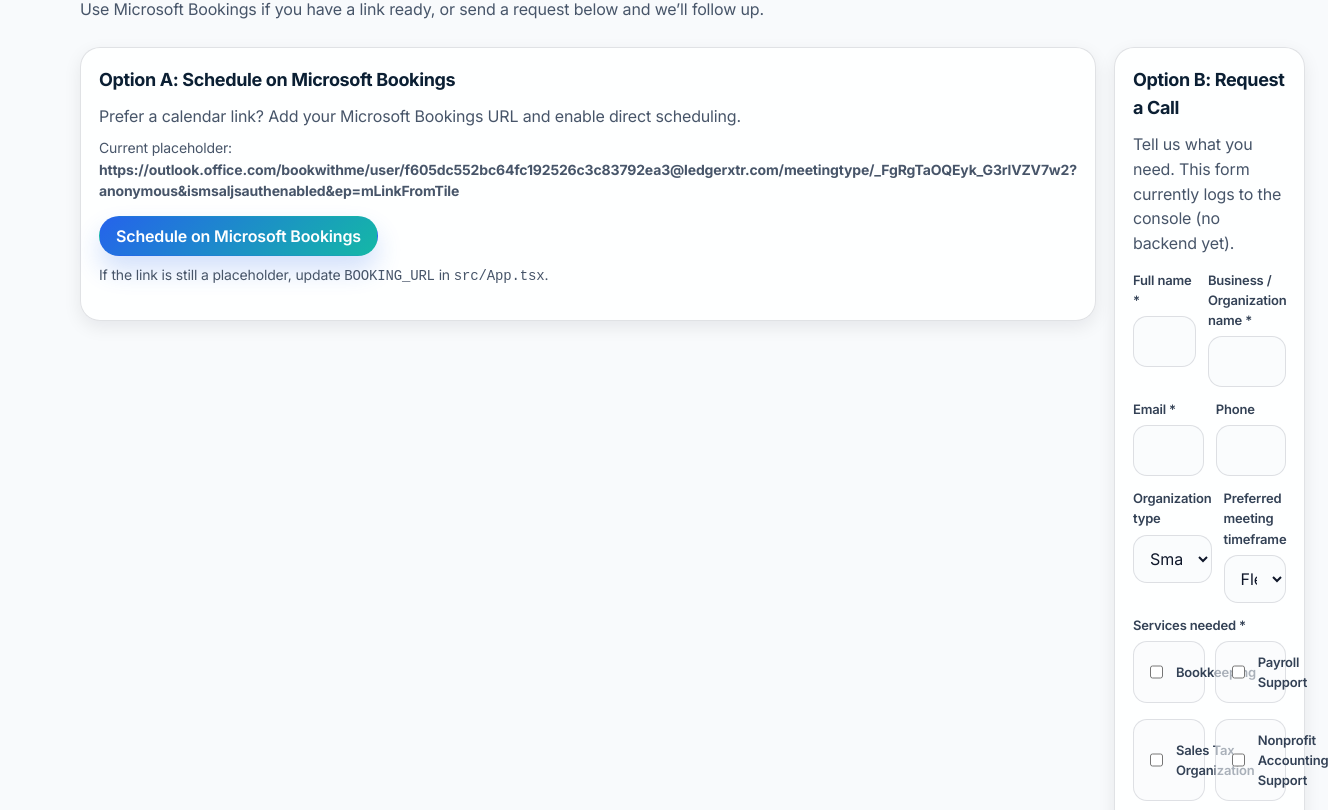
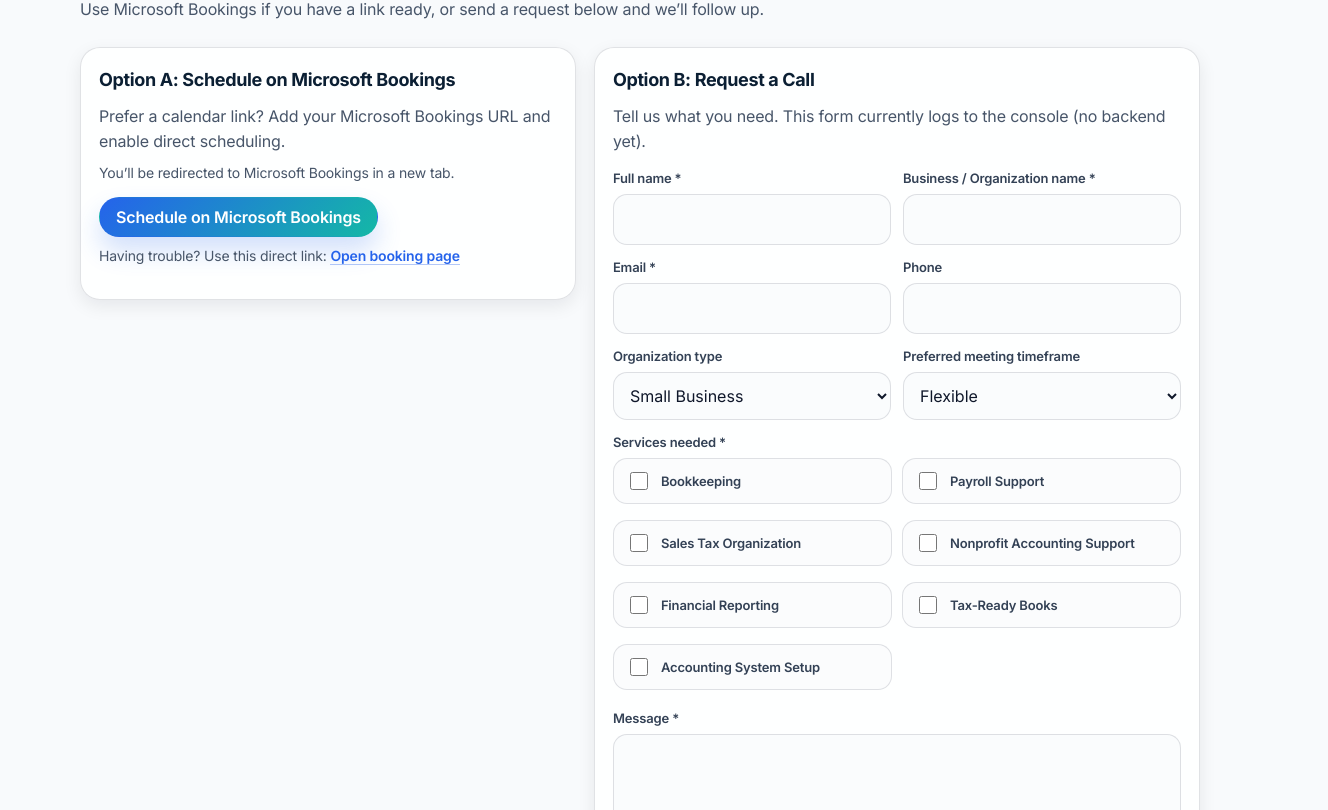
Before and after one commit to thurnix01/ledgerxtr, a React (Vite) app: page / in a window 1280 px wide. Shown: the part 3970-4780 px from the top of the page, 1328 px wide, since content can reach past the window. Built offline with nearby package versions, Linux system fonts and the light colour scheme; no server answers.

Commit message:
Tidy booking link display
Remove long URL placeholder text and use a clean helper link in the booking panel.

Made-with: Cursor

```diff
--- a/src/App.css
+++ b/src/App.css
@@ -466,6 +466,17 @@ textarea:focus {
   font-size: 14px;
 }
 
+.inlineLink {
+  color: var(--blue);
+  font-weight: 600;
+  text-decoration: none;
+  border-bottom: 1px solid rgba(37, 99, 235, 0.35);
+}
+
+.inlineLink:hover {
+  border-bottom-color: rgba(37, 99, 235, 0.8);
+}
+
 .checkboxGrid {
   display: grid;
   grid-template-columns: repeat(2, minmax(0, 1fr));
--- a/src/App.tsx
+++ b/src/App.tsx
@@ -619,7 +619,7 @@ function App() {
                   scheduling.
                 </p>
                 <p className="hintText">
-                  Current placeholder: <strong>{BOOKING_URL}</strong>
+                  You’ll be redirected to Microsoft Bookings in a new tab.
                 </p>
                 <a
                   className="btn btnPrimary"
@@ -631,8 +631,10 @@ function App() {
                   Schedule on Microsoft Bookings
                 </a>
                 <p className="hintText">
-                  If the link is still a placeholder, update <code>BOOKING_URL</code> in{' '}
-                  <code>src/App.tsx</code>.
+                  Having trouble? Use this direct link:{' '}
+                  <a className="inlineLink" href={BOOKING_URL} target="_blank" rel="noreferrer">
+                    Open booking page
+                  </a>
                 </p>
               </div>
 
```
